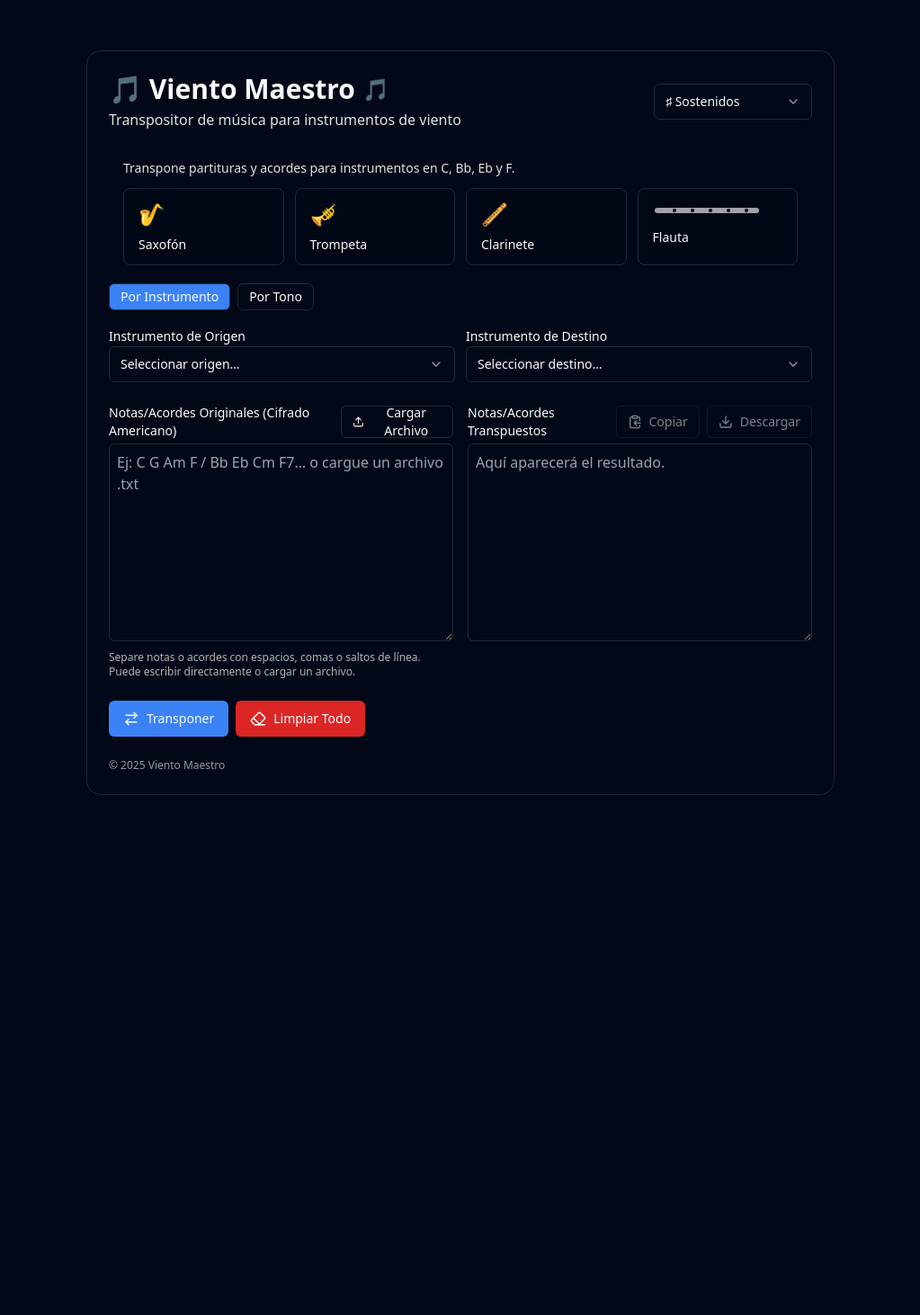
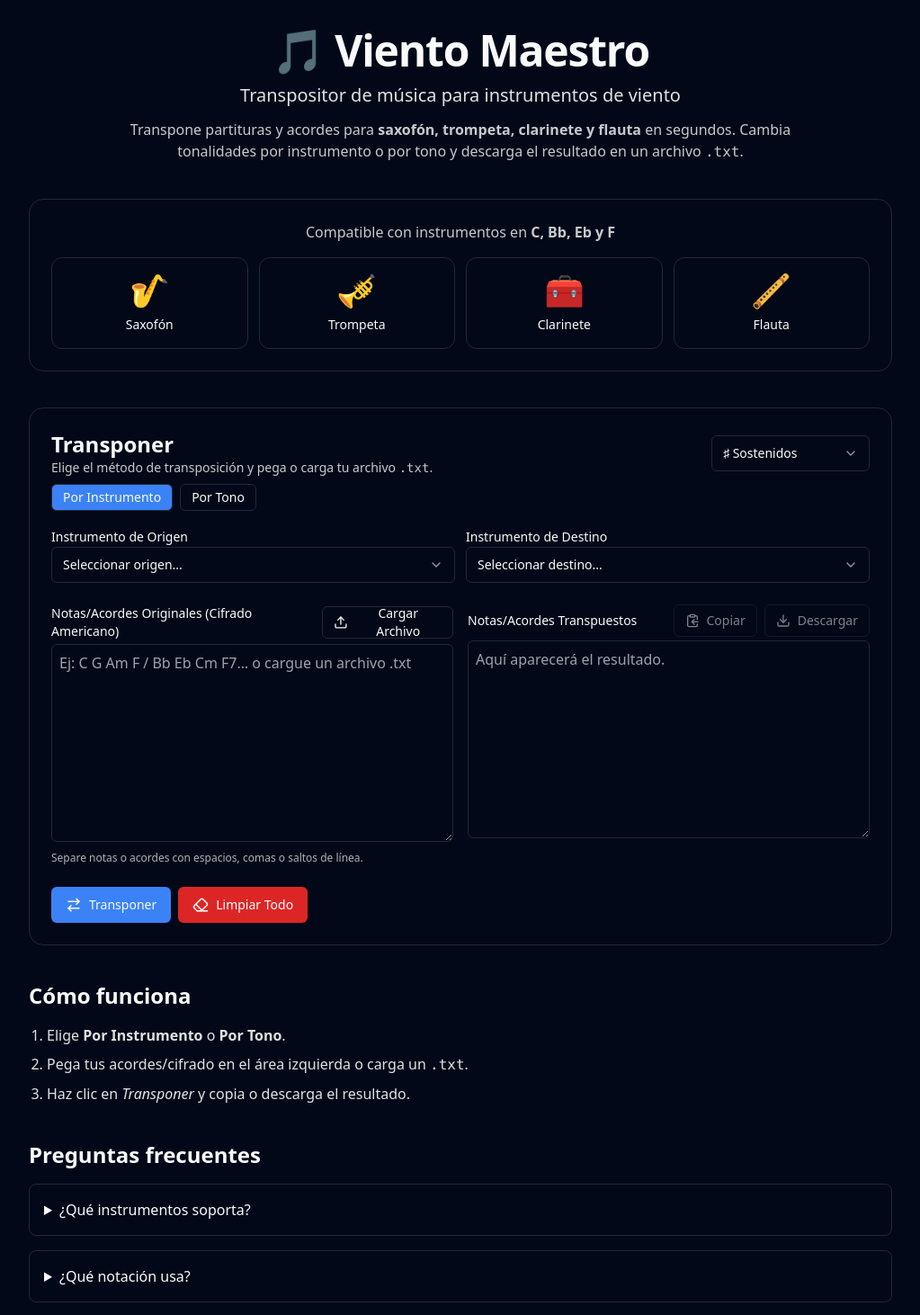
Before and after one commit to chgonzaster-stack/vientomaestro, a Next.js app: page / in a window 1280 px wide. Shown: the top 1462 px of the page at 90% size, without its empty margins (128-1151 px from the left). Before the commit the page ends 940 px from the top, so only its background shows below. Built offline with nearby package versions, Linux system fonts and the light colour scheme.

Commit message:
UI: restaura banner con emojis + flauta SVG; SEO H2; selects con portal

```diff
--- a/app/page.tsx
+++ b/app/page.tsx
@@ -1,6 +1,7 @@
 'use client';
 
 import { useEffect, useRef, useState } from 'react';
+import Script from 'next/script';
 import { ArrowRightLeft, ClipboardCopy, Download, Eraser, Upload } from 'lucide-react';
 
 import {
@@ -9,6 +10,7 @@ import {
   concertKeys,
   type ConcertKey,
 } from '@/constants/instruments';
+
 import { transposeLine, type Notation } from '@/lib/transposition';
 
 import { Card, CardContent, CardHeader } from '@/components/ui/card';
@@ -17,7 +19,7 @@ import { Textarea } from '@/components/ui/textarea';
 import { Tabs, TabsContent, TabsList, TabsTrigger } from '@/components/ui/tabs';
 import { useToast } from '@/components/ui/toast';
 
-// Select (Radix / shadcn) – recuerda que tu select.tsx ya usa Portal/z-50/overlay
+// Radix/shadcn Select
 import {
   Select,
   SelectTrigger,
@@ -29,39 +31,31 @@ import {
 const tabs = ['instrumento', 'tono'] as const;
 type Tab = (typeof tabs)[number];
 
-export default function TransposerPage() {
+export default function Page() {
+  /* ------------------------------ App state ------------------------------ */
   const [tab, setTab] = useState<Tab>('instrumento');
 
-  // Por instrumento
   const [originInstrument, setOriginInstrument] = useState<InstrumentInfo | null>(null);
   const [targetInstrument, setTargetInstrument] = useState<InstrumentInfo | null>(null);
 
-  // Por tono
   const [originKey, setOriginKey] = useState<ConcertKey | null>(null);
   const [targetKey, setTargetKey] = useState<ConcertKey | null>(null);
 
-  // Entrada/Salida
+  const [notation, setNotation] = useState<Notation>('sharps');
   const [inputText, setInputText] = useState('');
   const [outputText, setOutputText] = useState('');
-
-  // Otros
   const [isLoading, setIsLoading] = useState(false);
   const [year, setYear] = useState<number | null>(null);
 
-  // Notación: ♯/♭/auto (se usa en transposeLine)
-  const [notation, setNotation] = useState<Notation>('sharps');
-
   const fileInputRef = useRef<HTMLInputElement | null>(null);
   const { toast } = useToast();
-
   useEffect(() => setYear(new Date().getFullYear()), []);
 
-  /** Abrir picker de archivo */
+  /* ------------------------------ Handlers ------------------------------ */
   function handleFilePick() {
     fileInputRef.current?.click();
   }
 
-  /** Leer archivo .txt */
   async function onFileChange(e: React.ChangeEvent<HTMLInputElement>) {
     const file = e.target.files?.[0];
     if (!file) return;
@@ -78,7 +72,6 @@ export default function TransposerPage() {
     toast({ title: 'Archivo cargado' });
   }
 
-  /** Ejecutar transposición */
   function doTranspose() {
     setIsLoading(true);
     try {
@@ -90,27 +83,22 @@ export default function TransposerPage() {
         const semitones =
           targetInstrument.transposeSemitones - originInstrument.transposeSemitones;
         const prefersFlats = targetInstrument.prefersFlats ?? false;
-
         const out = inputText
           .split('\n')
           .map((line) => transposeLine(line, semitones, prefersFlats, notation))
           .join('\n');
-
         setOutputText(out);
       } else {
-        // por tono
         if (!originKey || !targetKey || !inputText.trim()) {
           toast({ title: 'Completa los campos requeridos', variant: 'destructive' });
           return;
         }
         const semitones = targetKey.value - originKey.value;
         const prefersFlats = targetKey.prefersFlats ?? false;
-
         const out = inputText
           .split('\n')
           .map((line) => transposeLine(line, semitones, prefersFlats, notation))
           .join('\n');
-
         setOutputText(out);
       }
     } catch (err) {
@@ -121,7 +109,6 @@ export default function TransposerPage() {
     }
   }
 
-  /** Copiar salida */
   async function copyOut() {
     try {
       await navigator.clipboard.writeText(outputText);
@@ -131,12 +118,9 @@ export default function TransposerPage() {
     }
   }
 
-  /** Descargar salida */
   function downloadOut() {
     if (!outputText) return;
-    const name =
-      prompt('Nombre del archivo .txt', 'transpuesto.txt') || 'transpuesto.txt';
-
+    const name = prompt('Nombre del archivo .txt', 'transpuesto.txt') || 'transpuesto.txt';
     const blob = new Blob([outputText], { type: 'text/plain;charset=utf-8' });
     const url = URL.createObjectURL(blob);
     const a = document.createElement('a');
@@ -146,11 +130,9 @@ export default function TransposerPage() {
     a.click();
     a.remove();
     URL.revokeObjectURL(url);
-
     toast({ title: 'Descargado' });
   }
 
-  /** Limpiar todo */
   function clearAll() {
     setTab('instrumento');
     setOriginInstrument(null);
@@ -162,31 +144,93 @@ export default function TransposerPage() {
     toast({ title: 'Campos reiniciados' });
   }
 
+  /* ------------------------------- Render ------------------------------- */
   return (
-    <main className="mx-auto max-w-4xl p-4 md:p-8">
-      <Card className="mx-auto my-6">
+    <main className="mx-auto max-w-5xl p-4 md:p-8 space-y-10">
+      {/* =========================== HERO / SEO =========================== */}
+      <header className="text-center space-y-3">
+        <h1 className="text-4xl md:text-5xl font-bold tracking-tight">
+          🎵 Viento Maestro
+        </h1>
+        <h2 className="text-lg md:text-xl opacity-90">
+          Transpositor de música para instrumentos de viento
+        </h2>
+        <p className="max-w-3xl mx-auto opacity-80">
+          Transpone partituras y acordes para <strong>saxofón, trompeta, clarinete y flauta</strong> en
+          segundos. Cambia tonalidades por instrumento o por tono y descarga el resultado en un
+          archivo <code>.txt</code>.
+        </p>
+      </header>
+
+      {/* JSON-LD: SoftwareApplication */}
+      <Script id="ld-software" type="application/ld+json">
+        {JSON.stringify({
+          '@context': 'https://schema.org',
+          '@type': 'SoftwareApplication',
+          name: 'Viento Maestro',
+          applicationCategory: 'MusicApplication',
+          operatingSystem: 'Web',
+          description:
+            'Transpositor de música para instrumentos de viento: saxofón, trompeta, clarinete y flauta.',
+          url: 'https://www.vientomaestro.com',
+        })}
+      </Script>
+
+      {/* =============== Banner de instrumentos (ilustrativo) =============== */}
+      <section
+        aria-label="Instrumentos compatibles"
+        className="rounded-2xl border bg-background/40 p-4 md:p-6"
+      >
+        <p className="opacity-80 mb-4 text-center">
+          Compatible con instrumentos en <strong>C, Bb, Eb y F</strong>
+        </p>
+
+        <div className="grid grid-cols-2 md:grid-cols-4 gap-3">
+          <div className="rounded-xl border bg-background p-4 text-center space-y-2">
+            <span role="img" aria-label="Saxofón" className="text-3xl md:text-4xl">
+              🎷
+            </span>
+            <p className="text-sm font-medium">Saxofón</p>
+          </div>
+          <div className="rounded-xl border bg-background p-4 text-center space-y-2">
+            <span role="img" aria-label="Trompeta" className="text-3xl md:text-4xl">
+              🎺
+            </span>
+            <p className="text-sm font-medium">Trompeta</p>
+          </div>
+          <div className="rounded-xl border bg-background p-4 text-center space-y-2">
+            <span role="img" aria-label="Clarinete" className="text-3xl md:text-4xl">
+              🧰
+            </span>
+            <p className="text-sm font-medium">Clarinete</p>
+          </div>
+          <div className="rounded-xl border bg-background p-4 text-center space-y-2">
+            <span role="img" aria-label="Flauta" className="text-3xl md:text-4xl">
+              🪈
+            </span>
+            <p className="text-sm font-medium">Flauta</p>
+          </div>
+        </div>
+      </section>
+
+      {/* ============================ Transpositor =========================== */}
+      <Card className="mx-auto">
         <CardHeader>
           <div className="flex items-center justify-between gap-3">
-            <div>
-              <h1 className="text-3xl font-semibold flex items-center gap-2">
-                🎵 Viento Maestro <span className="text-2xl">🎵</span>
-              </h1>
-              {/* H2 SEO con la keyword principal */}
-              <h2 className="mt-1 text-base font-medium opacity-90">
-                Transpositor de música para instrumentos de viento
-              </h2>
+            <div className="text-left">
+              <h3 className="text-2xl font-semibold">Transponer</h3>
+              <p className="text-sm opacity-80">
+                Elige el método de transposición y pega o carga tu archivo <code>.txt</code>.
+              </p>
             </div>
 
-            {/* Selector de notación a la derecha */}
+            {/* Selector de notación (opcional para el usuario) */}
             <div className="w-44">
-              <Select
-                value={notation}
-                onValueChange={(v) => setNotation(v as Notation)}
-              >
-                <SelectTrigger aria-label="Notación">
+              <Select value={notation} onValueChange={(v) => setNotation(v as Notation)}>
+                <SelectTrigger aria-label="Seleccionar notación">
                   <SelectValue placeholder="Notación" />
                 </SelectTrigger>
-                <SelectContent>
+                <SelectContent className="z-[60]">
                   <SelectItem value="sharps">♯ Sostenidos</SelectItem>
                   <SelectItem value="flats">♭ Bemoles</SelectItem>
                   <SelectItem value="auto">Auto (según destino)</SelectItem>
@@ -194,55 +238,9 @@ export default function TransposerPage() {
               </Select>
             </div>
           </div>
-
-
-		  {/* HERO – tarjetas con iconos (agregamos “Flauta”) */}
-          <div className="mt-5 rounded-xl bg-muted/30 px-4 py-3">
-            <p className="text-sm opacity-90 mb-3">
-              Transpone partituras y acordes para instrumentos en C, Bb, Eb y F.
-            </p>
-
-            <div className="grid grid-cols-2 gap-3 sm:grid-cols-4">
-              {/* Saxofón */}
-              <div className="rounded-lg bg-background/60 border px-4 py-3">
-                <div className="text-2xl">🎷</div>
-                <div className="mt-2 text-sm font-medium">Saxofón</div>
-              </div>
-
-              {/* Trompeta */}
-              <div className="rounded-lg bg-background/60 border px-4 py-3">
-                <div className="text-2xl">🎺</div>
-                <div className="mt-2 text-sm font-medium">Trompeta</div>
-              </div>
-
-              {/* Clarinete */}
-              <div className="rounded-lg bg-background/60 border px-4 py-3">
-                <div className="text-2xl">🪈</div>
-                <div className="mt-2 text-sm font-medium">Clarinete</div>
-              </div>
-
-              {/* Flauta – SVG simple */}
-              <div className="rounded-lg bg-background/60 border px-4 py-3">
-                <svg
-                  viewBox="0 0 120 24"
-                  className="h-6 w-[120px] text-foreground/80"
-                  aria-label="Flauta"
-                >
-                  <rect x="2" y="9" width="116" height="6" rx="3" className="fill-current opacity-80" />
-                  <circle cx="24" cy="12" r="2" className="fill-background" />
-                  <circle cx="44" cy="12" r="2" className="fill-background" />
-                  <circle cx="64" cy="12" r="2" className="fill-background" />
-                  <circle cx="84" cy="12" r="2" className="fill-background" />
-                  <circle cx="104" cy="12" r="2" className="fill-background" />
-                </svg>
-                <div className="mt-2 text-sm font-medium">Flauta</div>
-              </div>
-            </div>
-          </div>
         </CardHeader>
 
         <CardContent>
-          {/* Tabs */}
           <Tabs value={tab} onValueChange={(v) => setTab(v as Tab)}>
             <TabsList>
               <TabsTrigger value="instrumento">Por Instrumento</TabsTrigger>
@@ -250,23 +248,20 @@ export default function TransposerPage() {
             </TabsList>
 
             {/* === POR INSTRUMENTO === */}
-            <TabsContent value="instrumento">
-              <div className="mt-4">
+            <TabsContent value="instrumento" className="mt-4">
               <div className="grid gap-3 md:grid-cols-2">
                 <div>
                   <label className="text-sm font-medium">Instrumento de Origen</label>
                   <Select
                     value={originInstrument?.value ?? ''}
                     onValueChange={(v) =>
-                        setOriginInstrument(
-                          INSTRUMENTS_DATA.find((i) => i.value === v) ?? null
-                        )
+                      setOriginInstrument(INSTRUMENTS_DATA.find((i) => i.value === v) ?? null)
                     }
                   >
-                      <SelectTrigger aria-label="Seleccionar origen…">
-                        <SelectValue placeholder="Seleccionar origen…" />
+                    <SelectTrigger aria-label="Instrumento de origen">
+                      <SelectValue placeholder="Seleccionar origen..." />
                     </SelectTrigger>
-                      <SelectContent>
+                    <SelectContent className="z-[60]">
                       {INSTRUMENTS_DATA.map((i) => (
                         <SelectItem key={i.value} value={i.value}>
                           {i.label}
@@ -281,15 +276,13 @@ export default function TransposerPage() {
                   <Select
                     value={targetInstrument?.value ?? ''}
                     onValueChange={(v) =>
-                        setTargetInstrument(
-                          INSTRUMENTS_DATA.find((i) => i.value === v) ?? null
-                        )
+                      setTargetInstrument(INSTRUMENTS_DATA.find((i) => i.value === v) ?? null)
                     }
                   >
-                      <SelectTrigger aria-label="Seleccionar destino…">
-                        <SelectValue placeholder="Seleccionar destino…" />
+                    <SelectTrigger aria-label="Instrumento de destino">
+                      <SelectValue placeholder="Seleccionar destino..." />
                     </SelectTrigger>
-                      <SelectContent>
+                    <SelectContent className="z-[60]">
                       {INSTRUMENTS_DATA.map((i) => (
                         <SelectItem key={i.value} value={i.value}>
                           {i.label}
@@ -299,12 +292,10 @@ export default function TransposerPage() {
                   </Select>
                 </div>
               </div>
-              </div>
             </TabsContent>
 
             {/* === POR TONO === */}
-            <TabsContent value="tono">
-              <div className="mt-4">
+            <TabsContent value="tono" className="mt-4">
               <div className="grid gap-3 md:grid-cols-2">
                 <div>
                   <label className="text-sm font-medium">Tono Original</label>
@@ -314,10 +305,10 @@ export default function TransposerPage() {
                       setOriginKey(concertKeys.find((k) => k.name === v) ?? null)
                     }
                   >
-                      <SelectTrigger aria-label="Seleccionar tono original…">
-                        <SelectValue placeholder="Seleccionar tono…" />
+                    <SelectTrigger aria-label="Tono original">
+                      <SelectValue placeholder="Seleccionar tono..." />
                     </SelectTrigger>
-                      <SelectContent>
+                    <SelectContent className="z-[60]">
                       {concertKeys.map((k) => (
                         <SelectItem key={k.name} value={k.name}>
                           {k.name}
@@ -335,10 +326,10 @@ export default function TransposerPage() {
                       setTargetKey(concertKeys.find((k) => k.name === v) ?? null)
                     }
                   >
-                      <SelectTrigger aria-label="Seleccionar tono deseado…">
-                        <SelectValue placeholder="Seleccionar tono…" />
+                    <SelectTrigger aria-label="Tono deseado">
+                      <SelectValue placeholder="Seleccionar tono..." />
                     </SelectTrigger>
-                      <SelectContent>
+                    <SelectContent className="z-[60]">
                       {concertKeys.map((k) => (
                         <SelectItem key={k.name} value={k.name}>
                           {k.name}
@@ -348,13 +339,11 @@ export default function TransposerPage() {
                   </Select>
                 </div>
               </div>
-              </div>
             </TabsContent>
           </Tabs>
 
           {/* Entrada / salida */}
           <div className="grid gap-4 md:grid-cols-2 mt-6">
-            {/* Entrada */}
             <div>
               <div className="flex items-center justify-between mb-1">
                 <label className="text-sm font-medium">
@@ -373,7 +362,6 @@ export default function TransposerPage() {
                   />
                 </div>
               </div>
-
               <Textarea
                 placeholder="Ej: C G Am F / Bb Eb Cm F7… o cargue un archivo .txt"
                 value={inputText}
@@ -381,37 +369,22 @@ export default function TransposerPage() {
                 className="min-h-[220px]"
               />
               <p className="mt-1 text-xs opacity-70">
-                Separe notas o acordes con espacios, comas o saltos de línea. Puede escribir
-                directamente o cargar un archivo.
+                Separe notas o acordes con espacios, comas o saltos de línea.
               </p>
             </div>
 
-            {/* Salida */}
             <div>
               <div className="flex items-center justify-between mb-1">
-                <label className="text-sm font-medium">
-                  Notas/Acordes Transpuestos
-                </label>
+                <label className="text-sm font-medium">Notas/Acordes Transpuestos</label>
                 <div className="flex gap-2">
-                  <Button
-                    variant="outline"
-                    size="sm"
-                    disabled={!outputText}
-                    onClick={copyOut}
-                  >
+                  <Button variant="outline" size="sm" disabled={!outputText} onClick={copyOut}>
                     <ClipboardCopy size={16} /> Copiar
                   </Button>
-                  <Button
-                    variant="outline"
-                    size="sm"
-                    disabled={!outputText}
-                    onClick={downloadOut}
-                  >
+                  <Button variant="outline" size="sm" disabled={!outputText} onClick={downloadOut}>
                     <Download size={16} /> Descargar
                   </Button>
                 </div>
               </div>
-
               <Textarea
                 readOnly
                 placeholder="Aquí aparecerá el resultado."
@@ -421,23 +394,73 @@ export default function TransposerPage() {
             </div>
           </div>
 
-          {/* Acciones */}
           <div className="mt-6 flex flex-wrap gap-2">
             <Button onClick={doTranspose} disabled={isLoading}>
-              <ArrowRightLeft size={18} />{' '}
-              {isLoading ? 'Transponiendo…' : 'Transponer'}
+              <ArrowRightLeft size={18} /> {isLoading ? 'Transponiendo…' : 'Transponer'}
             </Button>
-
             <Button variant="destructive" onClick={clearAll}>
               <Eraser size={18} /> Limpiar Todo
             </Button>
           </div>
-
-          <footer className="mt-6 text-xs opacity-60">
-            © {year ?? ''} Viento Maestro
-          </footer>
         </CardContent>
       </Card>
+
+      {/* ========================== Cómo funciona ========================== */}
+      <section className="space-y-4">
+        <h2 className="text-2xl font-semibold">Cómo funciona</h2>
+        <ol className="list-decimal pl-5 space-y-2 opacity-90">
+          <li>Elige <strong>Por Instrumento</strong> o <strong>Por Tono</strong>.</li>
+          <li>Pega tus acordes/cifrado en el área izquierda o carga un <code>.txt</code>.</li>
+          <li>Haz clic en <em>Transponer</em> y copia o descarga el resultado.</li>
+        </ol>
+      </section>
+
+      {/* =============================== FAQ =============================== */}
+      <section className="space-y-4">
+        <h2 className="text-2xl font-semibold">Preguntas frecuentes</h2>
+
+        <details className="rounded-lg border p-4 bg-background/40">
+          <summary className="cursor-pointer font-medium">¿Qué instrumentos soporta?</summary>
+          <p className="mt-2 opacity-90">
+            Instrumentos en <strong>C, Bb, Eb y F</strong> como saxofón, trompeta, clarinete y flauta.
+          </p>
+        </details>
+
+        <details className="rounded-lg border p-4 bg-background/40">
+          <summary className="cursor-pointer font-medium">¿Qué notación usa?</summary>
+          <p className="mt-2 opacity-90">
+            Puedes elegir <em>♯ Sostenidos</em>, <em>♭ Bemoles</em> o <em>Auto</em> según el destino.
+          </p>
+        </details>
+
+        <details className="rounded-lg border p-4 bg-background/40">
+          <summary className="cursor-pointer font-medium">¿Puedo usarlo en el móvil?</summary>
+          <p className="mt-2 opacity-90">Sí, la aplicación es responsive y funciona en móviles.</p>
+        </details>
+      </section>
+
+      {/* ========================= Mini artículos/blog ========================= */}
+      <section className="space-y-4">
+        <h2 className="text-2xl font-semibold">Recursos para músicos</h2>
+        <div className="grid gap-3 md:grid-cols-2">
+          <article className="rounded-xl border p-4 bg-background/40">
+            <h3 className="font-medium">Cómo transportar de C a Bb en segundos</h3>
+            <p className="opacity-80 mt-1">
+              Guía rápida para saxofón/clarinete en Bb cuando recibes partituras en C.
+            </p>
+          </article>
+          <article className="rounded-xl border p-4 bg-background/40">
+            <h3 className="font-medium">Transposición por instrumento vs por tono</h3>
+            <p className="opacity-80 mt-1">
+              Cuándo conviene cada método y cómo evitar errores comunes.
+            </p>
+          </article>
+        </div>
+      </section>
+
+      <footer className="pt-6 text-center text-xs opacity-60">
+        © {year ?? ''} Viento Maestro · Diseñado para músicos.
+      </footer>
     </main>
   );
 }
```
Lines whose indentation alone changed are shown as unchanged.
